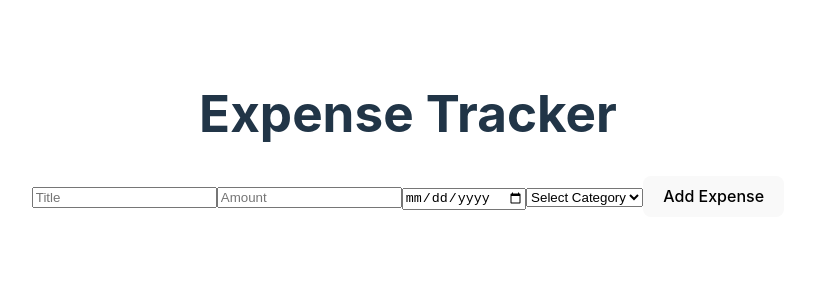
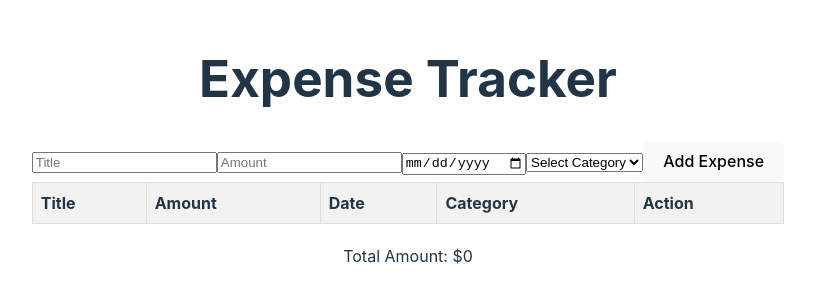
Before and after one commit to ellenbroter/expense-tracker-app, a React (Vite) app: page / in a window 1280 px wide. Shown: the part 258-560 px from the top of the page, without its empty margins (232-1047 px from the left). Built offline with nearby package versions, Linux system fonts and the light colour scheme.

Commit message:
Add total amount

```diff
--- a/src/components/ExpenseForm/ExpenseForm.jsx
+++ b/src/components/ExpenseForm/ExpenseForm.jsx
@@ -29,7 +29,7 @@ const ExpenseForm = (props) => {
     setAmount('');
     setDate('');
     setCategory('');
-	 setErrorMessage('');
+    setErrorMessage('');
   };
 
   return (
@@ -61,7 +61,7 @@ const ExpenseForm = (props) => {
         <option value="other">Other</option>
       </select>
       <button type="submit">Add Expense</button>
-		{errorMessage && <p style={{ color: 'red' }}>{errorMessage}</p>}
+      {errorMessage && <p style={{ color: 'red' }}>{errorMessage}</p>}
     </form>
   );
 };
--- a/src/components/ExpenseList/ExpenseList.jsx
+++ b/src/components/ExpenseList/ExpenseList.jsx
@@ -1,20 +1,37 @@
 import React from 'react';
+import TotalAmount from '../TotalAmount/TotalAmount';
+import styles from './ExpenseList.module.css'
+
 
 const ExpenseList = (props) => {
   return (
-    <ul>
-      {props.items.map((expense) => (
-        <li key={expense.id}>
-          <div>
-            <h2>{expense.title}</h2>
-            <div>${expense.amount}</div>
-            <div>{new Date(expense.date).toLocaleDateString()}</div>
-            <div>{expense.category}</div>
-          </div>
-          <button onClick={props.onDeleteExpense.bind(null, expense.id)}>Delete</button>
-        </li>
-      ))}
-    </ul>
+    <div>
+      <table className={styles['expense-table']}>
+        <thead>
+          <tr>
+            <th>Title</th>
+            <th>Amount</th>
+            <th>Date</th>
+            <th>Category</th>
+            <th>Action</th>
+          </tr>
+        </thead>
+        <tbody>
+          {props.items.map((expense) => (
+            <tr key={expense.id}>
+              <td>{expense.title}</td>
+              <td>${expense.amount}</td>
+              <td>{new Date(expense.date).toLocaleDateString()}</td>
+              <td>{expense.category}</td>
+              <td>
+                <button onClick={props.onDeleteExpense.bind(null, expense.id)}>Delete</button>
+              </td>
+            </tr>
+          ))}
+        </tbody>
+      </table>
+      <TotalAmount expenses={props.items} />
+    </div>
   );
 };
 
--- /dev/null
+++ b/src/components/ExpenseList/ExpenseList.module.css
@@ -0,0 +1,16 @@
+.expense-table {
+	width: 100%;
+	border-collapse: collapse;
+	margin-bottom: 20px;
+ }
+
+ .expense-table th,
+ .expense-table td {
+	border: 1px solid #ddd;
+	padding: 8px;
+	text-align: left;
+ }
+
+ .expense-table th {
+	background-color: #f2f2f2;
+ }
--- /dev/null
+++ b/src/components/TotalAmount/TotalAmount.jsx
@@ -0,0 +1,9 @@
+import React from 'react';
+
+const TotalAmount = ({ expenses }) => {
+	const total = expenses.reduce((acc, expense) => acc + expense.amount, 0);
+
+	return <div>Total Amount: ${total}</div>;
+ };
+
+ export default TotalAmount;
```
